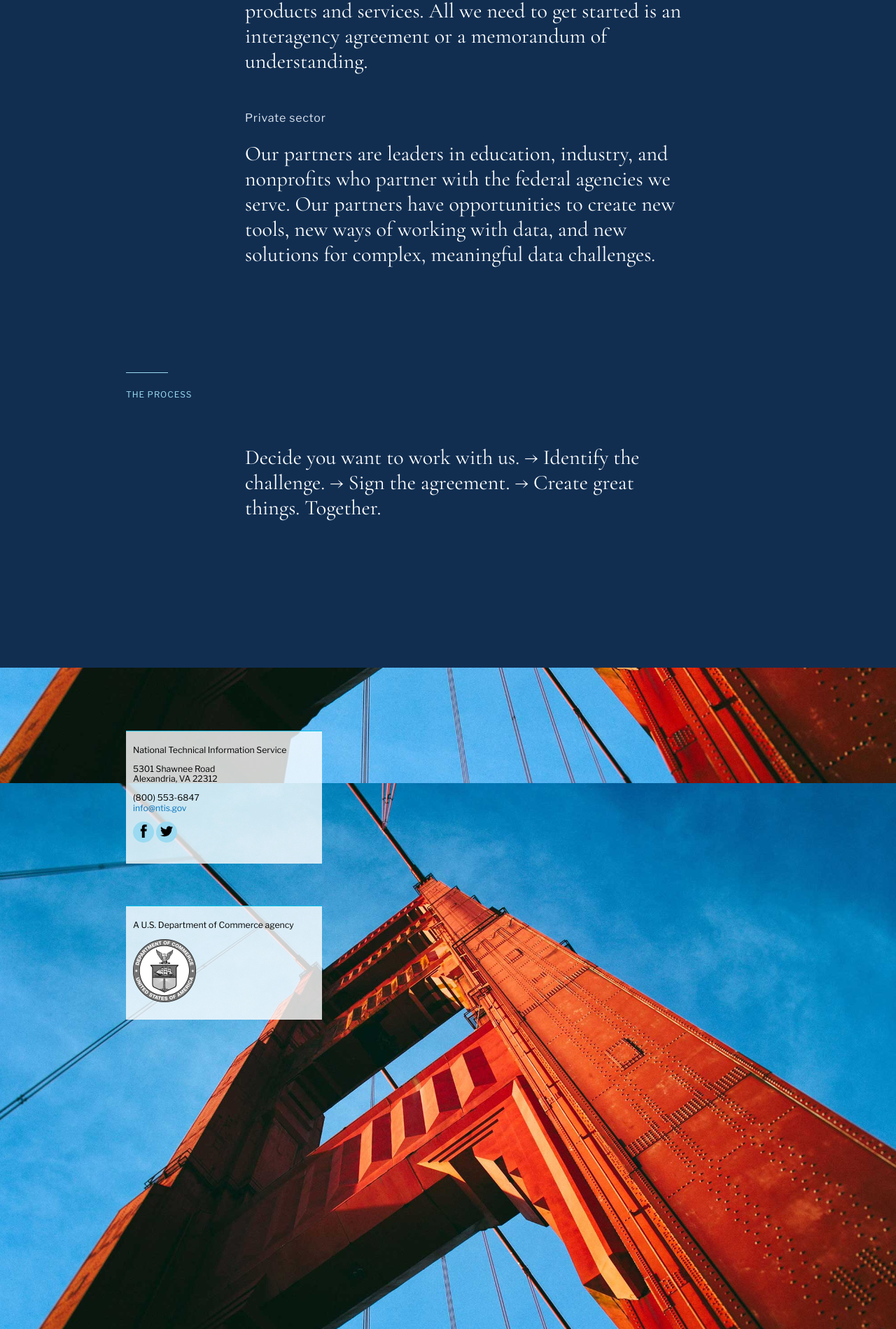
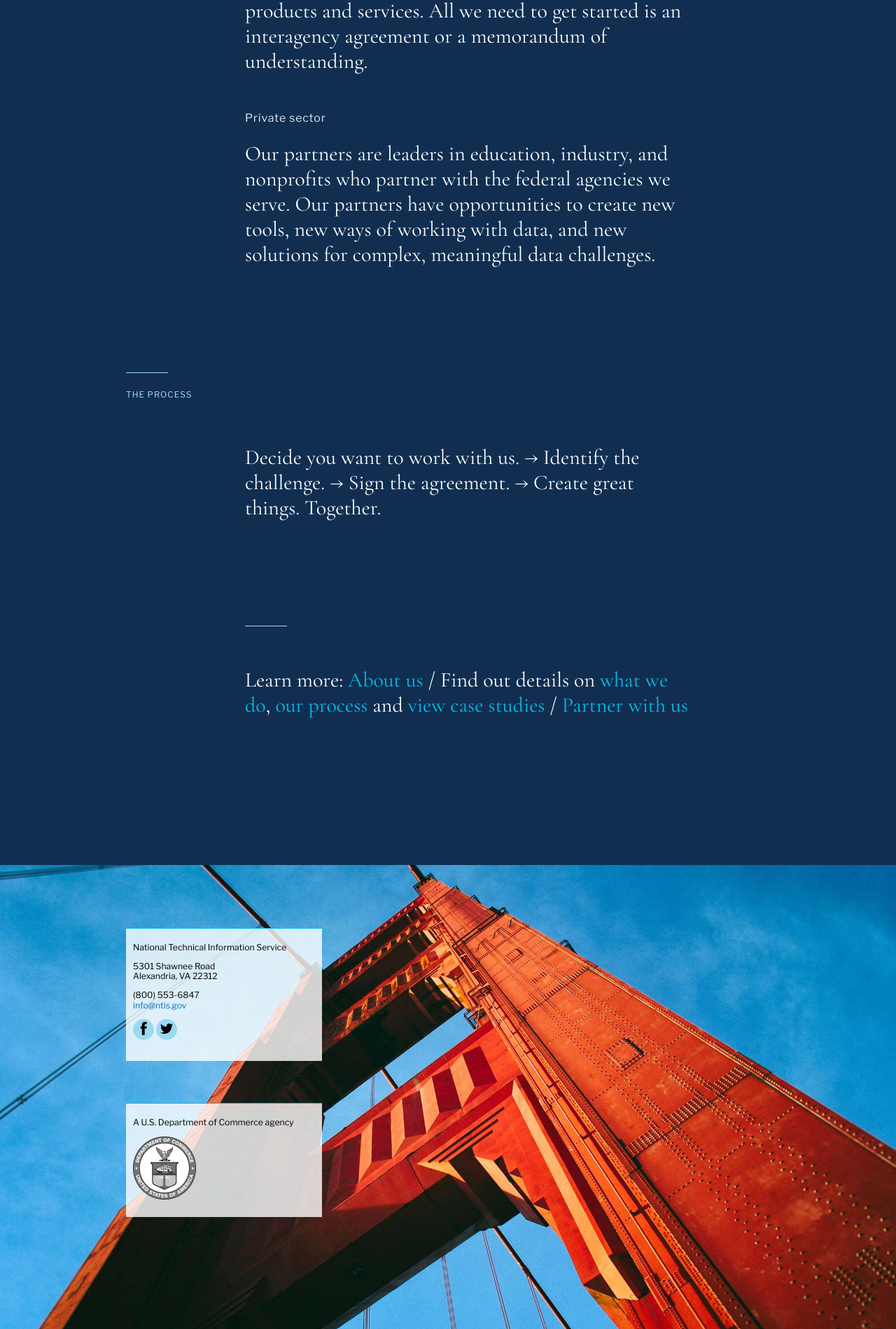
Before and after one commit to 18F/ntis-gov, a Jekyll site: the page index.html, which Jekyll copies as it is, in a window 1280 px wide. Shown: the part 1581-3480 px from the top of the page at 70% size. Built offline with Jekyll 4.4.1, drawn with Linux system fonts in a browser that asks for light colours; some web fonts are replaced.

Commit message:
bottom nav links

```diff
--- a/css/main.scss
+++ b/css/main.scss
@@ -239,6 +239,15 @@ Typography
   -o-font-feature-settings: "liga", "dlig";
   font-feature-settings: "liga", "dlig";
 }
+.legibility {
+  text-rendering: optimizeLegibility;
+  text-rendering: geometricPrecision;
+  font-smooth: always;
+  font-smoothing: antialiased;
+  -moz-font-smoothing: antialiased;
+  -webkit-font-smoothing: antialiased;
+  -webkit-font-smoothing: subpixel-antialiased;
+}
 .usa-site-header p {
   font-size: 11px;
 }
@@ -328,6 +337,20 @@ h2, .hero p {
   display: block;
   margin-top: 4em;
   color: $secondary-darkest;
+}
+nav.links {
+  padding: 60px 20px 0 20px;
+  margin-top: 120px;
+  position: relative;
+}
+nav.links:before {
+  content: "";
+  background-color: $primary-alt-light;
+  position: absolute;
+  top: 0;
+  left: 190px;
+  height: 1px;
+  width: 60px;
 }
 #our-work .program-info ol {
   margin-left: 34px;
--- a/index.html
+++ b/index.html
@@ -85,6 +85,14 @@
 
       </section>
 
+      <nav class="links">
+        <p>
+          Learn more: <a href="about-us/index.html">About us</a> /
+          Find out details on <a href="our-work/index.html">what we do</a>, <a href="our-work/index.html">our process</a> and <a href="our-work/index.html">view case studies</a> /
+          <a href="partner/index.html">Partner with us</a>
+        </p>
+      </nav>
+
     </div>
 
     <footer>
```
Also changed, not shown: _layouts/subpage.html (+7 -0 lines).
